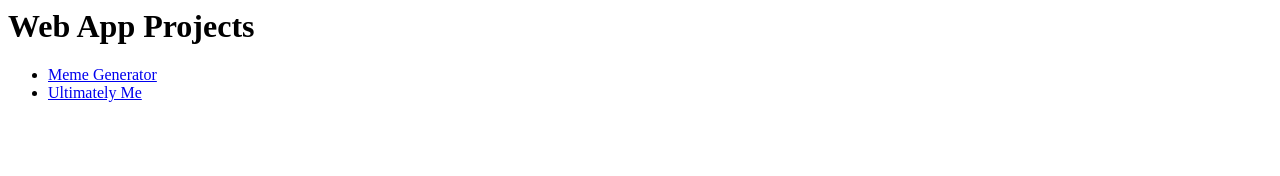
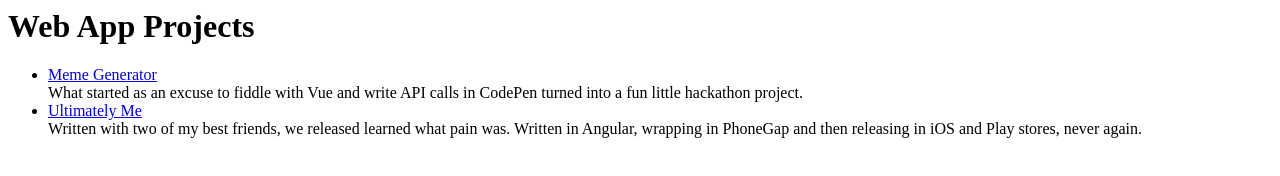
Before and after one commit to zherring/buildandshipit, a plain HTML site: page index.html in a window 1280 px wide. Drawn offline with Linux system fonts and the light colour scheme.

Commit message:
Descriptive Text

```diff
--- a/index.html
+++ b/index.html
@@ -4,8 +4,8 @@
     <body>
         <h1>Web App Projects</h1>
         <ul>
-            <li><a href="/meme-generator">Meme Generator</a></li>
-            <li><a href="/ultimately-me">Ultimately Me</a></li>
+            <li><a href="/meme-generator">Meme Generator</a> <br />What started as an excuse to fiddle with Vue and write API calls in CodePen turned into a fun little hackathon project.</li>
+            <li><a href="/ultimately-me">Ultimately Me</a><br /> Written with two of my best friends, we released learned what pain was. Written in Angular, wrapping in PhoneGap and then releasing in iOS and Play stores, never again.</li>
         </ul>
     </body>
 </html>
```
